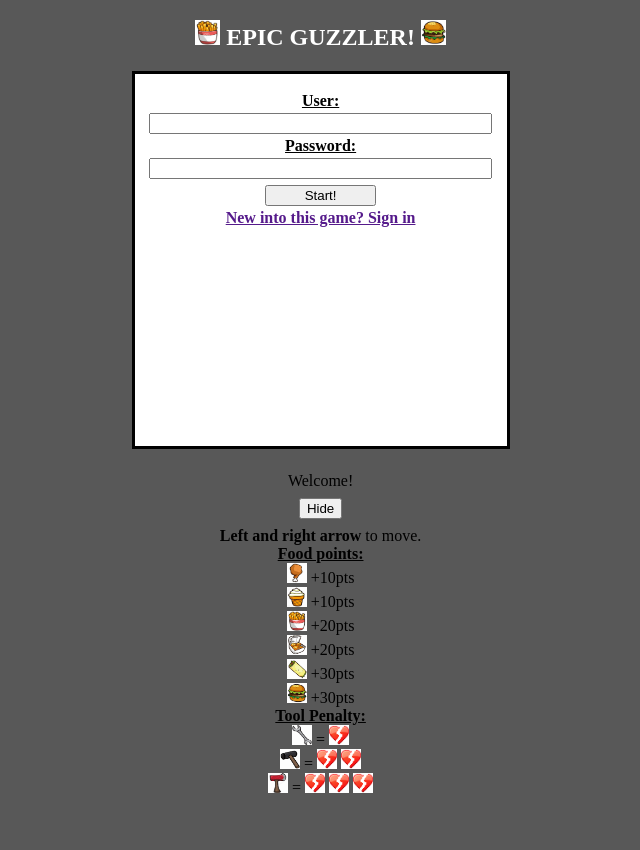
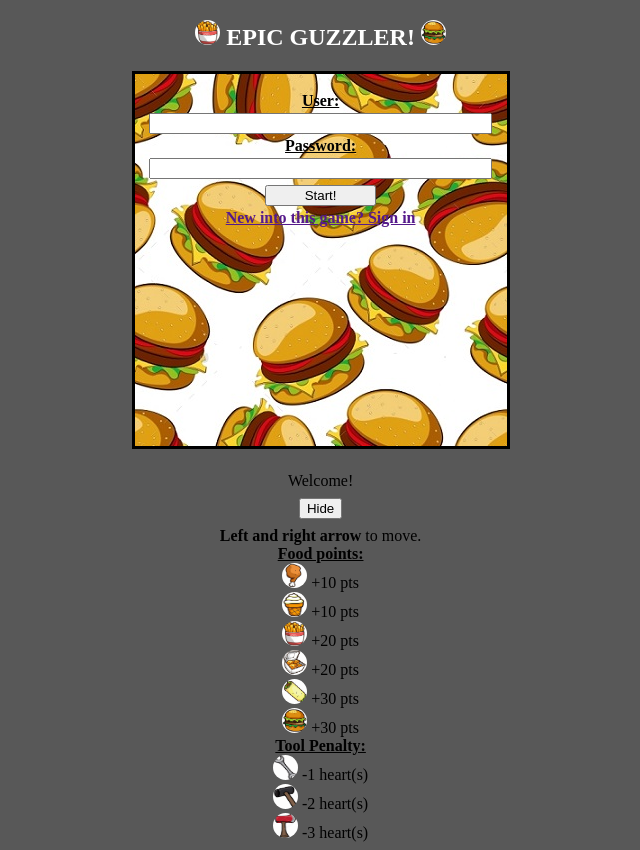
Before and after one commit to edugon/epic-guzzler, a plain HTML site: page index.html in a window 1280 px wide. Both pictures are taken after a click on the button "FAQ". Shown: the whole page, without its empty margins (321-961 px from the left). Before the commit the page ends 805 px from the top, so only its background shows below. Drawn offline with Linux system fonts and the light colour scheme.

Commit message:
update some stuff

```diff
--- a/css/style.css
+++ b/css/style.css
@@ -9,12 +9,13 @@ h2 {
 h2 span img {
 	width: 25px;
 	height: 25px;
+	border-radius: 50%;
 }
 #container {
 	margin-bottom: 5px;
 }
 #forms-div {
-	/*background-image: url("../img/foodWallpaper.jpg");*/
+	background-image: url("../img/foodWallpaper.jpg");
 	background-color: #ffffff;
 	border: 3px solid #000000;
 	width: 372px;
@@ -38,7 +39,7 @@ h2 span img {
 	margin: 3px;
 }
 #table {
-	border: 3px solid #0066FF;
+	border: 3px solid #000000;
 	background-color: #ffffff;
 	/*background-image: url("../img/foodWallpaper.jpg");*/
 	margin: auto;
@@ -72,8 +73,9 @@ h2 span img {
 	margin-top: 8px;
 }
 .faq-img {
-	width: 20px;
-	height: 20px;
+	width: 25px;
+	height: 25px;
+	border-radius: 50%;
 }
 .life-img {
 	width: 20px;
@@ -86,11 +88,12 @@ h2 span img {
 	display: none;
 }
 #score-div {
-	/*background-image: url("../img/foodWallpaper.jpg");*/
+	background-image: url("../img/foodWallpaper.jpg");
 	background-color: #ffffff;
 	border: 3px solid #0066FF;
 	width: 372px;
 	height: 372px;
 	text-align: center;
 	font-size: 1.3em;
+	margin: auto;
 }
--- a/js/game.js
+++ b/js/game.js
@@ -22,9 +22,9 @@ function generateTable(size) {
 	}
 	document.getElementById("container").appendChild(table);
 }
+
 function initGame(userInput, size) {
-	console.log("Game starts");
-	console.log("--------------------------");
+	console.log("... game starts");
 
 	clearTimeout(levelTimeOut);
 	clearTimeout(moveTimeOut);
@@ -50,6 +50,7 @@ function initGame(userInput, size) {
 	incrementDifficulty();
 	generateItem();
 }
+
 function movePlayer(playerRow, direction) {
 	var playerCell = null;
 	var playerRowCells = playerRow.childNodes;
@@ -78,6 +79,7 @@ function movePlayer(playerRow, direction) {
 		}
 	}
 }
+
 function generateItem() {
 	generateTimeOut = setTimeout(function() {
 		var itemCell = document.getElementById("cell-1-" + Math.floor((Math.random() * 5)));
@@ -95,6 +97,7 @@ function generateItem() {
 		generateItem();
 	}, 500);
 }
+
 function moveItem(item) {
 	var end = false;
 	var rows = document.getElementsByTagName("tr");
@@ -133,19 +136,18 @@ function moveItem(item) {
 			}
 	}, 400);
 }
+
 function incrementDifficulty() {
 	levelTimeOut = setTimeout(function() {
 		if(level > 2) {
-			console.log("Item generation:");
-			console.log("Food: " + level + "0%");
-			console.log("Tool: " + (8 - level) + "0%");
-			console.log("Life: 20%");
-			console.log("--------------------------");
+			console.log("food: " + level + "0% | " +
+				"tools: " + (8 - level) + "0% | hearts: 20%");
 			level--;
 			incrementDifficulty();
 		}
 	}, 6000);
 }
+
 function resetGame() {
 	score = 0;
 	resetLifes();
@@ -153,6 +155,7 @@ function resetGame() {
 	document.getElementById("restart-button").style.display = "none";
 	initGame(userName, 7);
 }
+
 function endGame() {
 	clearTimeout(levelTimeOut);
 	clearTimeout(moveTimeOut);
@@ -160,15 +163,18 @@ function endGame() {
 	var text = "<br/><b><u>Top score: </u></b><br/>";
 	var scoreArray = [];
 	var dataBack = JSON.parse(localStorage.getItem("users"));
-	for(var i = 0; i < dataBack.length; i++)
+
+	for(let i = 0; i < dataBack.length; i++)
 		scoreArray.push(dataBack[i].user.score);
+
 	scoreArray.sort(function(a, b){return b-a});
-	for(var i = 0; i < scoreArray.length; i++) {
-		for(var j = 0; j < dataBack.length; j++) {
+	for(let i = 0; i < scoreArray.length; i++) {
+		for(let j = 0; j < dataBack.length; j++) {
 			if(scoreArray[i] == dataBack[j].user.score)
-				text += (i + 1) + ". " + dataBack[j].user.name + ": " + dataBack[j].user.score + "pts<br/>";
+				text += (i + 1) + ". " + dataBack[j].user.name + ": " + dataBack[j].user.score + " pts<br/>";
 		}
 	}
+	console.log(text);
 	var scoreDiv = document.createElement("div");
 	scoreDiv.id = "score-div";
 	scoreDiv.innerHTML = text;
--- a/js/userScore.js
+++ b/js/userScore.js
@@ -2,9 +2,10 @@ var score = 0;
 var lifes = 3;
 
 function initUserScore(userInput) {
-	document.getElementById("user-info").innerHTML = "<b>" + userInput + ":</b> " + score + "pts";
+	document.getElementById("user-info").innerHTML = "<b>" + userInput + ":</b> " + score + " pts";
 	document.getElementById("lifes-div").innerHTML = "";
 	if(lifes <= 0) {
+		console.log("... you lose (" + score + " pts)");
 		alert("YOU LOSE!");
 		updateData(userName, score);
 		endGame();
--- a/js/utils.js
+++ b/js/utils.js
@@ -49,21 +49,16 @@ function initImage(type) {
 
 function initFaqInfo() {
 	var info = "<b>Left and right arrow</b> to move. <br/><u><b>Food points:</b></u> <br/>"
-	+ "<img class=\"faq-img\" src=\"img/food6.jpg\"></img> +10pts<br/>"
-	+ "<img class=\"faq-img\" src=\"img/food3.jpg\"></img> +10pts<br/>"
-	+ "<img class=\"faq-img\" src=\"img/food5.jpg\"></img> +20pts<br/>"
-	+ "<img class=\"faq-img\" src=\"img/food4.jpg\"></img> +20pts<br/>"
-	+ "<img class=\"faq-img\" src=\"img/food1.jpg\"></img> +30pts<br/>"
-	+ "<img class=\"faq-img\" src=\"img/food2.jpg\"></img> +30pts<br/>"
+	+ "<img class=\"faq-img\" src=\"img/food6.jpg\"></img> +10 pts<br/>"
+	+ "<img class=\"faq-img\" src=\"img/food3.jpg\"></img> +10 pts<br/>"
+	+ "<img class=\"faq-img\" src=\"img/food5.jpg\"></img> +20 pts<br/>"
+	+ "<img class=\"faq-img\" src=\"img/food4.jpg\"></img> +20 pts<br/>"
+	+ "<img class=\"faq-img\" src=\"img/food1.jpg\"></img> +30 pts<br/>"
+	+ "<img class=\"faq-img\" src=\"img/food2.jpg\"></img> +30 pts<br/>"
 	+ "<u><b>Tool Penalty:</u></b><br/>"
-	+ "<img class=\"faq-img\" src=\"img/tool1.jpg\"></img> = <img class=\"faq-img\" src=\"img/death.png\"></img><br/>"
-	+ "<img class=\"faq-img\" src=\"img/tool2.jpg\"></img> ="
-	+ " <img class=\"faq-img\" src=\"img/death.png\"></img>"
-	+ " <img class=\"faq-img\" src=\"img/death.png\"></img><br/>"
-	+ "<img class=\"faq-img\" src=\"img/tool3.jpg\"></img> ="
-	+ " <img class=\"faq-img\" src=\"img/death.png\"></img>"
-	+ " <img class=\"faq-img\" src=\"img/death.png\"></img>"
-	+ " <img class=\"faq-img\" src=\"img/death.png\"></img>";
+	+ "<img class=\"faq-img\" src=\"img/tool1.jpg\"></img> -1 heart(s)<br/>"
+	+ "<img class=\"faq-img\" src=\"img/tool2.jpg\"></img> -2 heart(s)<br/>"
+	+ "<img class=\"faq-img\" src=\"img/tool3.jpg\"></img> -3 heart(s)";
 	document.getElementById("faq-div").innerHTML = info;
 
 	var faqButton = document.getElementById("faq-button");
```
